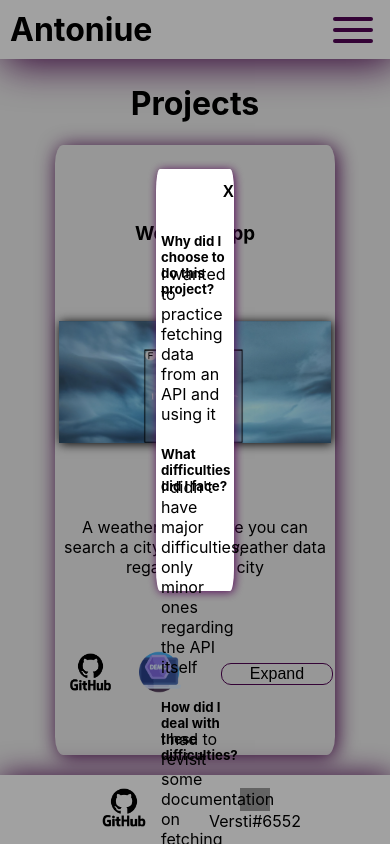
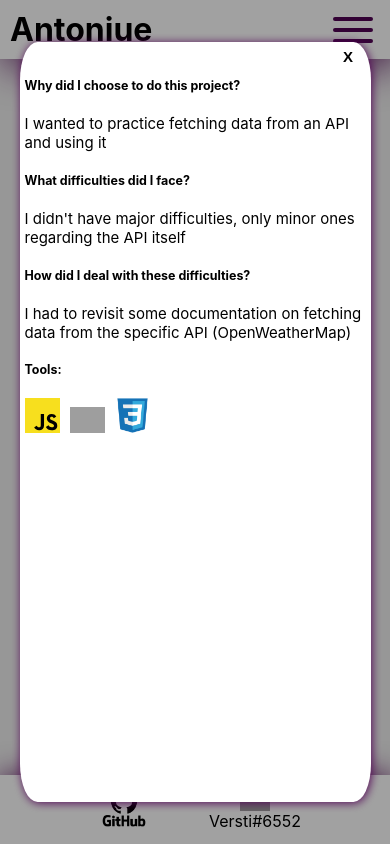
Before and after one commit to Antoniue/portfolio-site, a React (Create React App) app: page /projects in a window 390 px wide. Both pictures are taken after a click on the button "Expand". Built offline with nearby package versions, Linux system fonts and the light colour scheme; grey boxes are pictures that could not be loaded.

Commit message:
responsivness works

```diff
--- a/src/components/Header/Header.css
+++ b/src/components/Header/Header.css
@@ -95,3 +95,8 @@
         visibility: hidden;
     }
 }
+@media (max-height: 600px){
+    .header{
+        height: 20%;
+    }
+}
--- a/src/components/Projects/Projects.css
+++ b/src/components/Projects/Projects.css
@@ -88,18 +88,49 @@
     margin-right: 5px;
     margin-top: 5px;
 }
-.modal h5{
+.modalH5{
     width: 100%;
     height: 2%;
     margin-left: 5px;
     margin-right: 5px;
 }
-.modal p{
+.modalText{
     margin-left: 5px;
     margin-right: 5px;
 }
 .buttonContainer{
     display: flex;
-    height: 10%;
+    height: 2%;
     justify-content: flex-end;
 }
+
+@media (max-width: 1700px)
+{
+    .modal{
+        top: 20%;
+        left: 20%;
+        width: 50%;
+        height: 50%;
+        font-size: 15px;
+    }
+}
+@media (max-width: 700px){
+    .modal{
+        top: 5%;
+        left: 5%;
+        width: 90%;
+        height: 90%;
+    }
+}
+@media (max-height: 400px){
+    .modal img{
+        width: 10px;
+    }
+    .modal{
+        font-size: 8px;
+    }
+    .footer{
+        display: none;
+        visibility: hidden;
+    }
+}
--- a/src/components/Projects/RenderIndividualProject.js
+++ b/src/components/Projects/RenderIndividualProject.js
@@ -34,13 +34,13 @@ function RenderIndividualProject(project){
             </a>
             <button className='expandButton' onClick={() => setIsOpen(true)}>Expand</button>
             <Modal open={isOpen} closeModal={() => setIsOpen(false)}>
-                <h5 className="modalH1">Why did I choose to do this project?</h5>
+                <h5 className="modalH5">Why did I choose to do this project?</h5>
                 <p className="modalText">{project.expanded.whyProject}</p>
-                <h5 className="modalH1">What difficulties did I face?</h5>
+                <h5 className="modalH5">What difficulties did I face?</h5>
                 <p className="modalText">{project.expanded.difficulties}</p>
-                <h5 className="modalH1">How did I deal with these difficulties?</h5>
+                <h5 className="modalH5">How did I deal with these difficulties?</h5>
                 <p className="modalText">{project.expanded.howDealt}</p>
-                <h5 className="modalH1">Tools:</h5>
+                <h5 className="modalH5">Tools:</h5>
                 <HandleTools tools={project.expanded.tools}/>
             </Modal>
         </div>
```
